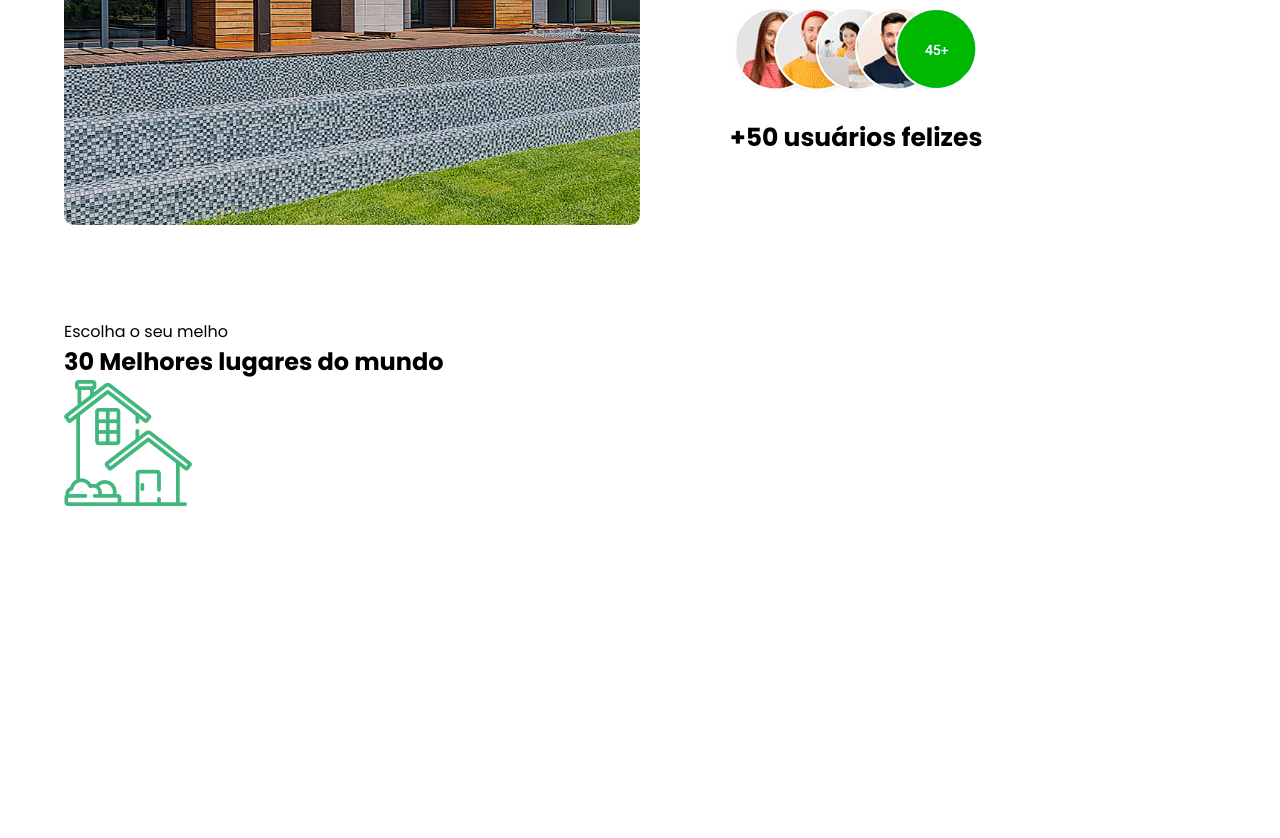
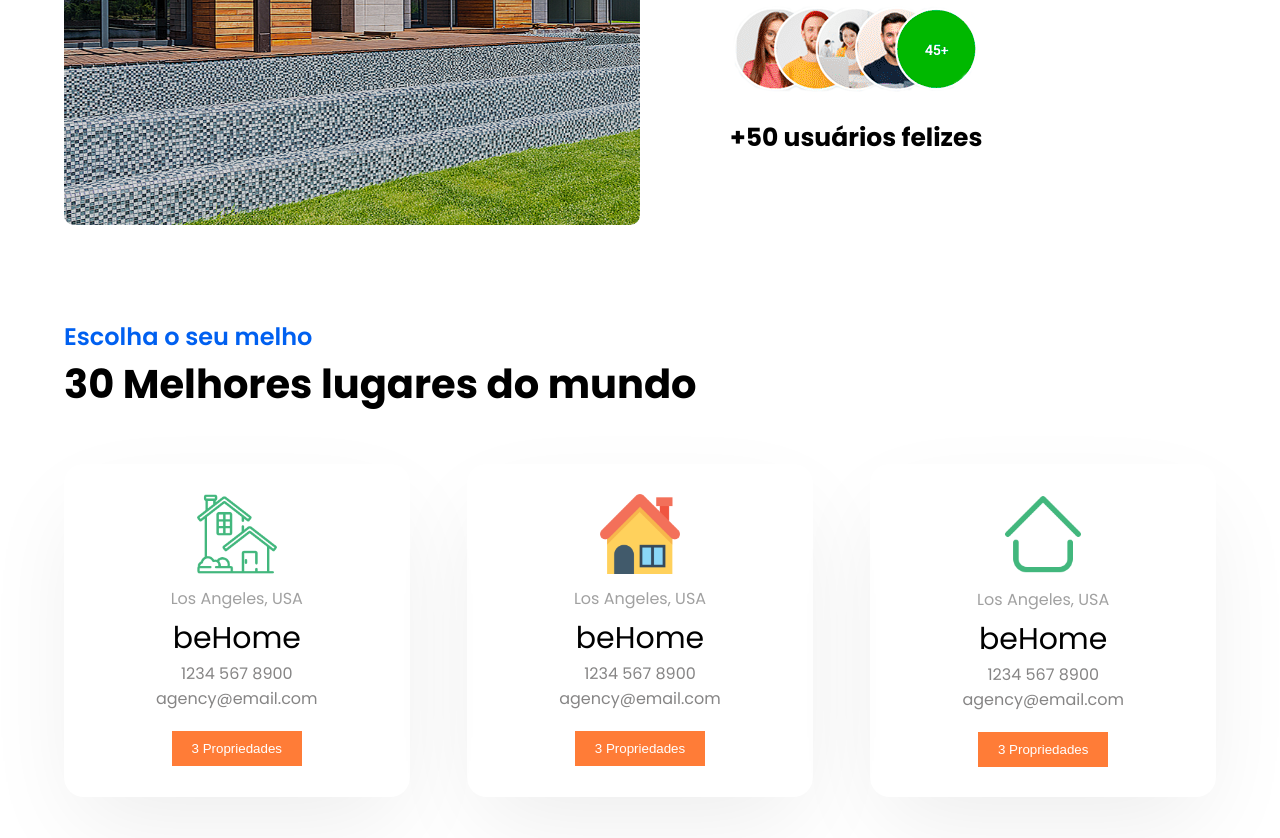
Before and after one commit to Hevelon/website-responsive, a plain HTML site: page index.html in a window 1280 px wide. Shown: the part 1631-2469 px from the top of the page. Before the commit the page ends 2188 px from the top, so only its background shows below. Drawn offline with Linux system fonts and the light colour scheme.

Commit message:
the description session is over

```diff
--- a/css/style.css
+++ b/css/style.css
@@ -197,6 +197,46 @@ main .container{
 
 /* End Section Description */
 
+.best-places .blue{
+    font-size: 24px;
+    font-weight: 600;
+    color: #0060f0;
+}
+.best-places h2{
+    font-size: 2.5rem;
+}
+.best-places .cards{
+    display: flex;
+    justify-content: space-between;
+    margin-top: 50px;
+}
+.best-places .cards .card-iten{
+    width: 30%;
+    text-align: center;
+    padding: 30px 0;
+    border-radius: 20px;
+    box-shadow: 0px 35px 97px -15px rgba(0, 0, 0, 0.08);
+}
+.best-places .cards img{
+    width: 80px;
+}
+.best-places .cards .local-house{
+    margin: 5px;
+    color: var(--color-p);
+}
+.best-places .cards .name-house{
+    font-size: 30px;
+}
+.best-places .cards .contato{
+    margin-bottom: 20px;
+    color: var(--color-p-2);
+}
+.best-places .cards button{
+    padding: 10px 20px;
+    color: white;
+    background-color: var(--orange);
+    border: none;
+}
 
 /* responsivo */
 @media (max-width: 960px){
--- a/index.html
+++ b/index.html
@@ -136,8 +136,35 @@
             <p class="blue">Escolha o seu melho</p>
             <h2>30 Melhores lugares do mundo</h2>
             <div class="cards">
-                <div class="card-itens">
-                    <img src="img/casa1.png" alt="casa1">
+                <!-- Home One -->
+                <div class="card-iten">
+                    <img src="img/casa1.png" alt="casa 1">
+                    <p class="local-house">Los Angeles, USA</p>
+                    <P class="name-house">beHome</P>
+                    <p class="contato">
+                        1234 567 8900 <br> agency@email.com
+                    </p>
+                    <button>3 Propriedades</button>
+                </div>
+                <!-- Home Two -->
+                <div class="card-iten">
+                    <img src="img/casa2.png" alt="casa 2">
+                    <p class="local-house">Los Angeles, USA</p>
+                    <P class="name-house">beHome</P>
+                    <p class="contato">
+                        1234 567 8900 <br> agency@email.com
+                    </p>
+                    <button>3 Propriedades</button>
+                </div>
+                <!-- Home Three -->
+                <div class="card-iten">
+                    <img src="img/casa3.png" alt="casa 3">
+                    <p class="local-house">Los Angeles, USA</p>
+                    <P class="name-house">beHome</P>
+                    <p class="contato">
+                        1234 567 8900 <br> agency@email.com
+                    </p>
+                    <button>3 Propriedades</button>
                 </div>
             </div>
         </div>
```
